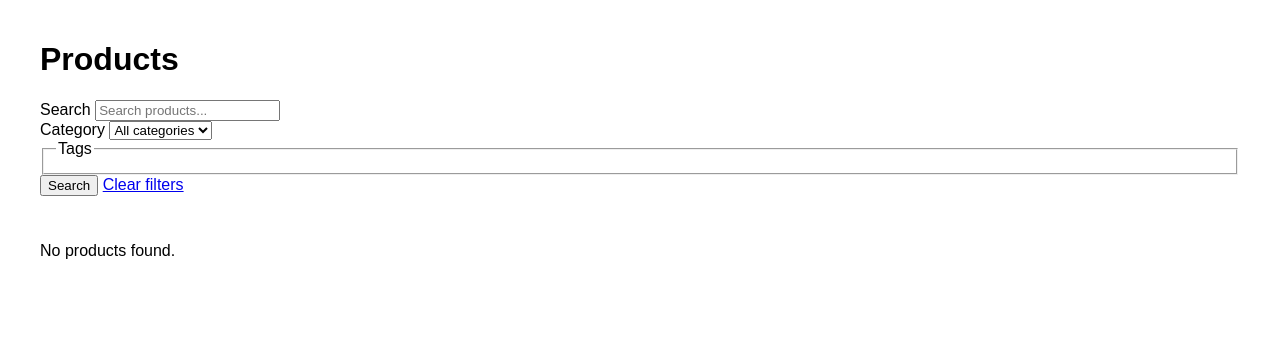
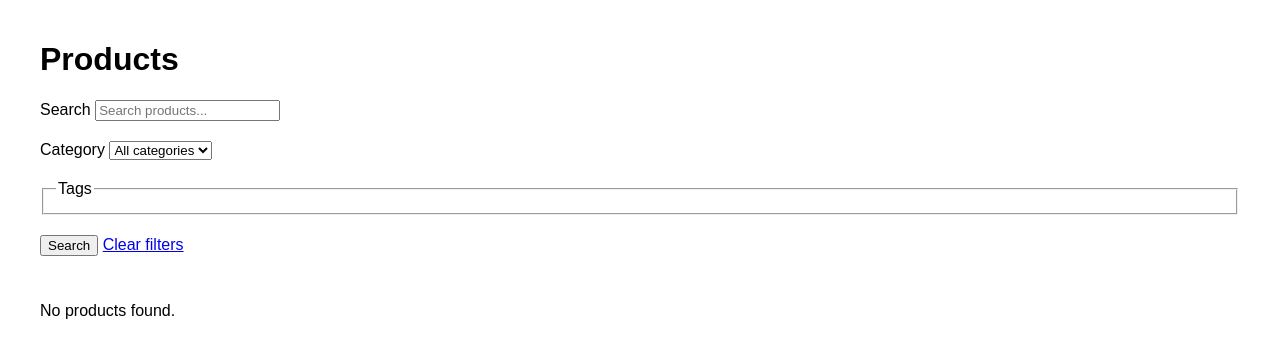
Before and after one commit to kmfriedt/remarcable-take-home, a Django app: page /products/ in a window 1280 px wide. Shown: the top 358 px of the page. Run offline with Django 5.2, Linux system fonts and the light colour scheme; data that the repository does not hold is empty.

Commit message:
added margin padding

```diff
--- a/apps/product/templates/product_list.html
+++ b/apps/product/templates/product_list.html
@@ -41,6 +41,9 @@
             padding: 4px 8px;
             border-radius: 4px;
         }
+        .filter-section {
+            margin-bottom: 20px;
+        }
     </style>
 </head>
 
@@ -52,7 +55,7 @@
 
         <form method="get">
 
-            <div>
+            <div class="filter-section">
                 <label for="search">Search</label>
 
                 <input
@@ -64,7 +67,7 @@
                 >
             </div>
 
-            <div>
+            <div class="filter-section">
                 <label for="category">Category</label>
 
                 <select id="category" name="category">
@@ -85,6 +88,7 @@
                 </select>
             </div>
 
+            <div class="filter-section">
                 <fieldset>
                     <legend>Tags</legend>
 
@@ -104,6 +108,8 @@
                     {% endfor %}
 
                 </fieldset>
+            </div>
+
             <button type="submit">Search</button>
 
             <a href="{% url 'product-list' %}">
```
Lines whose indentation alone changed are shown as unchanged.
